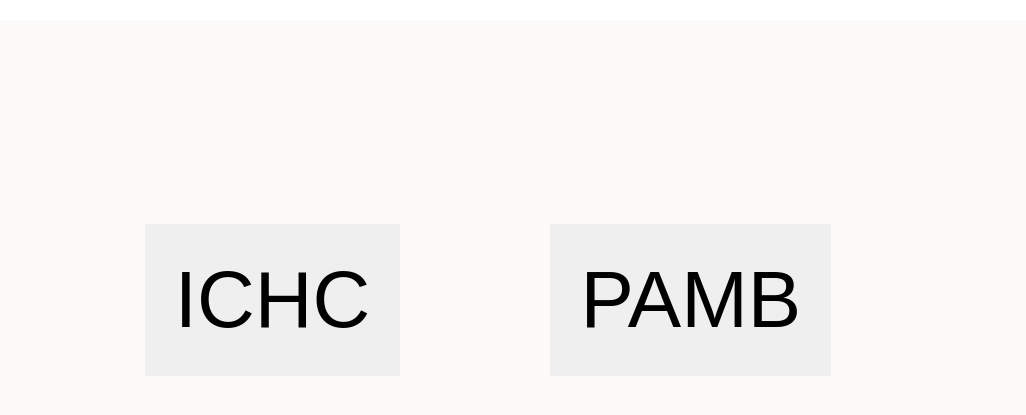
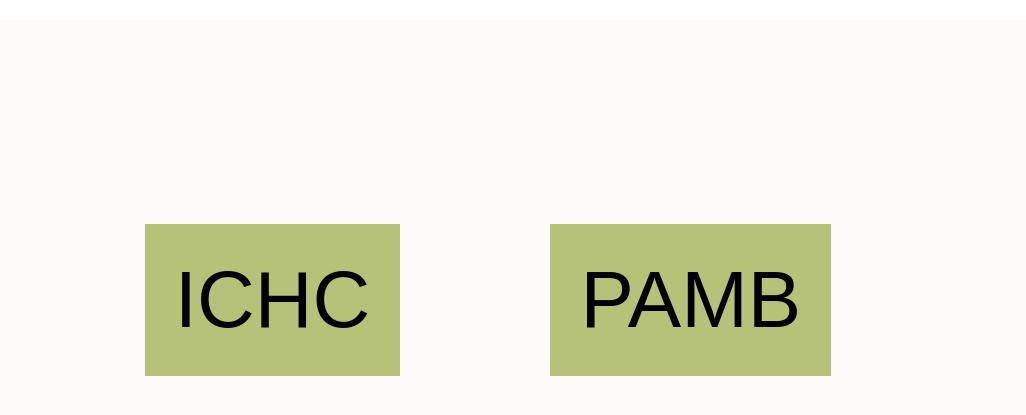
Before and after one commit to mastermystic07/Projeto_painel, a plain HTML site: page index.html in a window 1280 px wide. Shown: the part 129-544 px from the top of the page, without its empty margins (127-1153 px from the left). Drawn offline with Linux system fonts and the light colour scheme.

Commit message:
testando

```diff
--- a/styles.css
+++ b/styles.css
@@ -1,7 +1,7 @@
 
 button {
 
-
+background-color: #b7c279;
   border: none;
   padding: 30px 30px;
   text-align: center;
```
